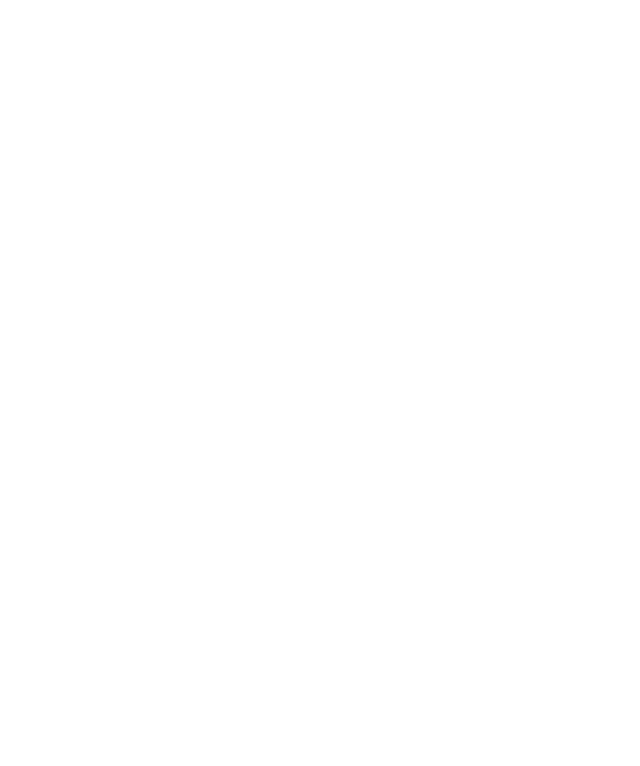
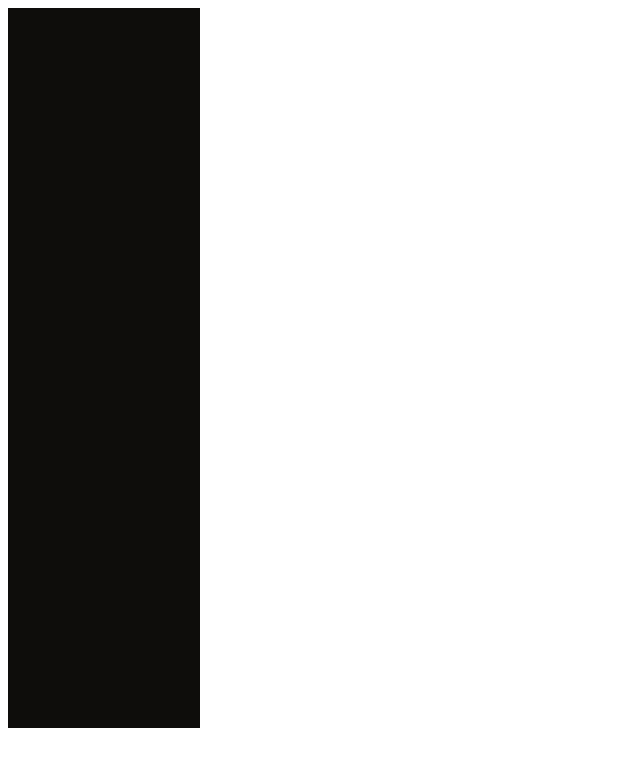
Before and after one commit to GR-DevTeam/fyp, a React (Create React App) app: page / in a window 1280 px wide. Shown: the top 766 px of the page, without its empty margins (0-640 px from the left). Built offline with nearby package versions, Linux system fonts and the light colour scheme.

Commit message:
sidebar creation

```diff
--- a/src/App.tsx
+++ b/src/App.tsx
@@ -1,10 +1,18 @@
 import React from 'react';
+import styled from 'styled-components';
+import Sidebar from './components/Sidebar/Sidebar';
+
+const Wrapper = styled.div`
+  height: 100vh;
+  width: 100vw;
+`;
 
 function App() {
   return (
-    <div className='App'>
+    <Wrapper>
+      <Sidebar />
       {/* Aca van para testear los componentes hasta que Dani termine el #9 */}
-    </div>
+    </Wrapper>
   );
 }
 
--- /dev/null
+++ b/src/components/Sidebar/Sidebar.tsx
@@ -0,0 +1,46 @@
+import React from 'react';
+import styled from 'styled-components';
+
+const Wrapper = styled.div`
+  height: 90%;
+  width: 15%;
+  background-color: #0e0d0b;
+  display: grid;
+  align-items: center;
+`;
+
+const Navigation = styled.ul`
+  height: 40%;
+  width: 100%;
+  margin-block: 0;
+  padding-inline: 0;
+  display: flex;
+  flex-direction: column;
+  justify-content: space-evenly;
+  align-items: center;
+  list-style: none;
+`;
+
+const NavItem = styled.li`
+  width: 90%;
+  height: 10%;
+  display: flex;
+  justify-content: center;
+  align-items: center;
+`;
+
+const Sidebar = () => {
+  return (
+    <Wrapper>
+      <Navigation>
+        <NavItem>{/* component */}</NavItem>
+        <NavItem>{/* component */}</NavItem>
+        <NavItem>{/* component */}</NavItem>
+        <NavItem>{/* component */}</NavItem>
+        <NavItem>{/* component */}</NavItem>
+      </Navigation>
+    </Wrapper>
+  );
+};
+
+export default Sidebar;
```
